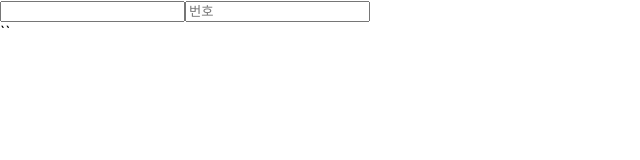
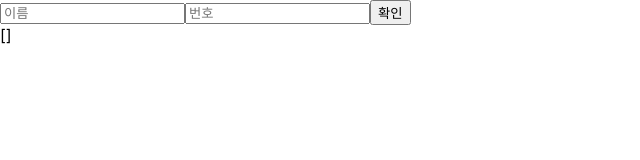
Before and after one commit to jay311311/phone-contact-list, a React (Create React App) app: page / in a window 1280 px wide. Shown: the top 160 px of the page, without its empty margins (0-640 px from the left). Built offline with nearby package versions, Linux system fonts and the light colour scheme.

Commit message:
배열에 데이터를 삽입

```diff
--- a/src/App.js
+++ b/src/App.js
@@ -1,12 +1,31 @@
-import React from 'react';
+import React,{Component} from 'react';
 import PhoneForm from './PhoneForm';
 
-function App() {
-  return (
-    <div className="App">
-        <PhoneForm/>
-    </div>
-  );
+class App extends Component {
+  id = 0;
+  state={
+    information:[]
+  }
+
+  handleCreate=(data)=>{
+    const {information} = this.state
+    this.setState({
+      information: information.concat({
+       information: information.concat(Object.assign({},data,{
+        id: this.id++
+       }))
+
+      })
+    })
+  }
+  render(){
+    return (
+      <div>
+          <PhoneForm onCreate={this.handleCreate}/>
+          {JSON.stringify(this.state.information)}
+      </div>
+    );
+  }
 }
 
 export default App;
--- a/src/PhoneForm.js
+++ b/src/PhoneForm.js
@@ -3,22 +3,29 @@
 
 class PhoneForm extends Component{
     state={
-        name:" ",
-        phon:" "
+        name:"",
+        phone:"",
     }
     handleChange=(event)=>{
         this.setState({
             [event.target.name] : event.target.value
         })
     }
+    handleSubmit=(event)=>{
+        event.preventDefault();
+        this.props.onCreate(this.state);
+        this.setState({
+            name:"",
+            phone:"",
+        })
+    }
+
     render(){
         return(
-            <form>
+            <form onSubmit={this.handleSubmit}>
                 <input name="name" placeholder = "이름" onChange={this.handleChange} value={this.state.name}/>
                 <input name="phone" placeholder = "번호" onChange={this.handleChange} value={this.state.phone}/>
-                <div>
-                    {this.state.name}  ``{this.state.phone}
-                </div>
+                <button type="submit">확인</button>
             </form>
         )
     }
```
